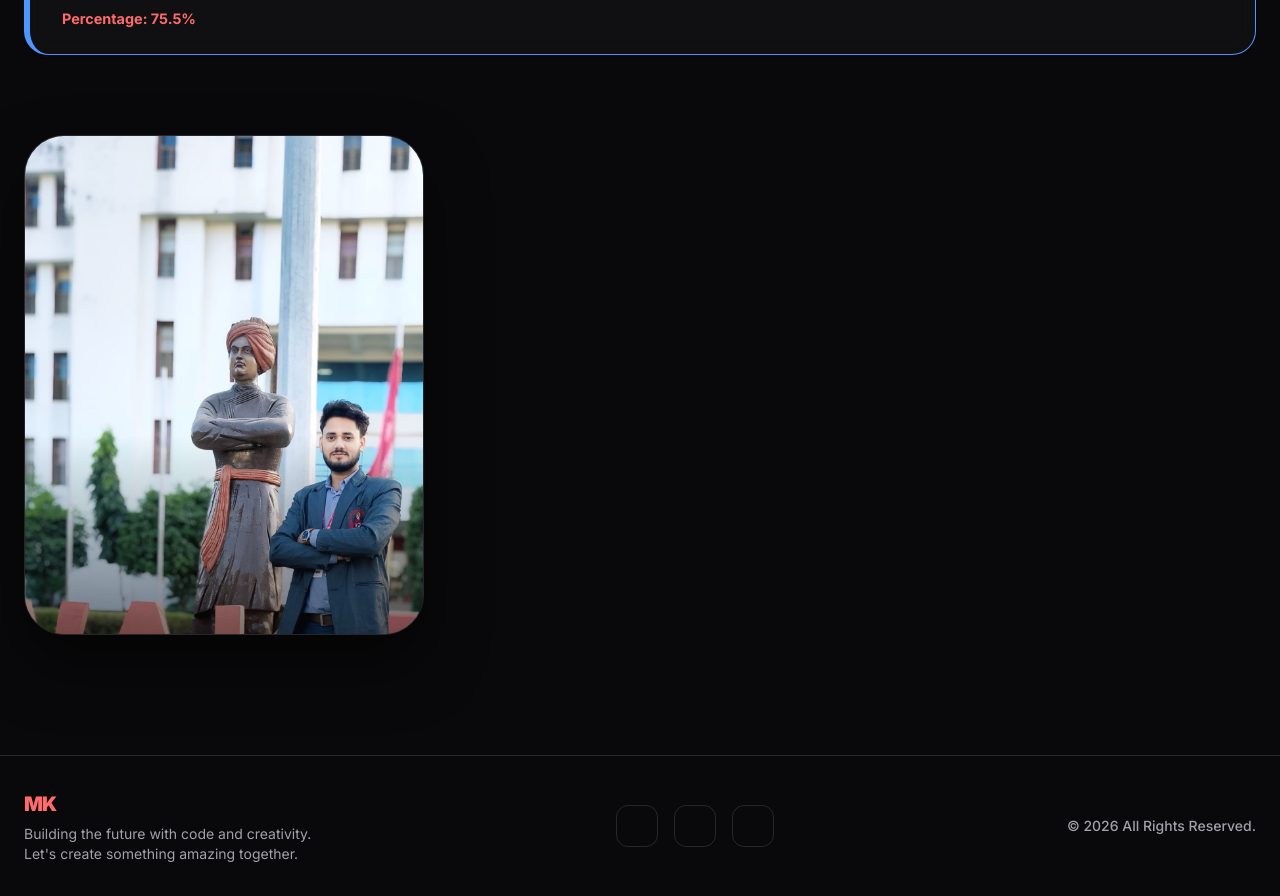
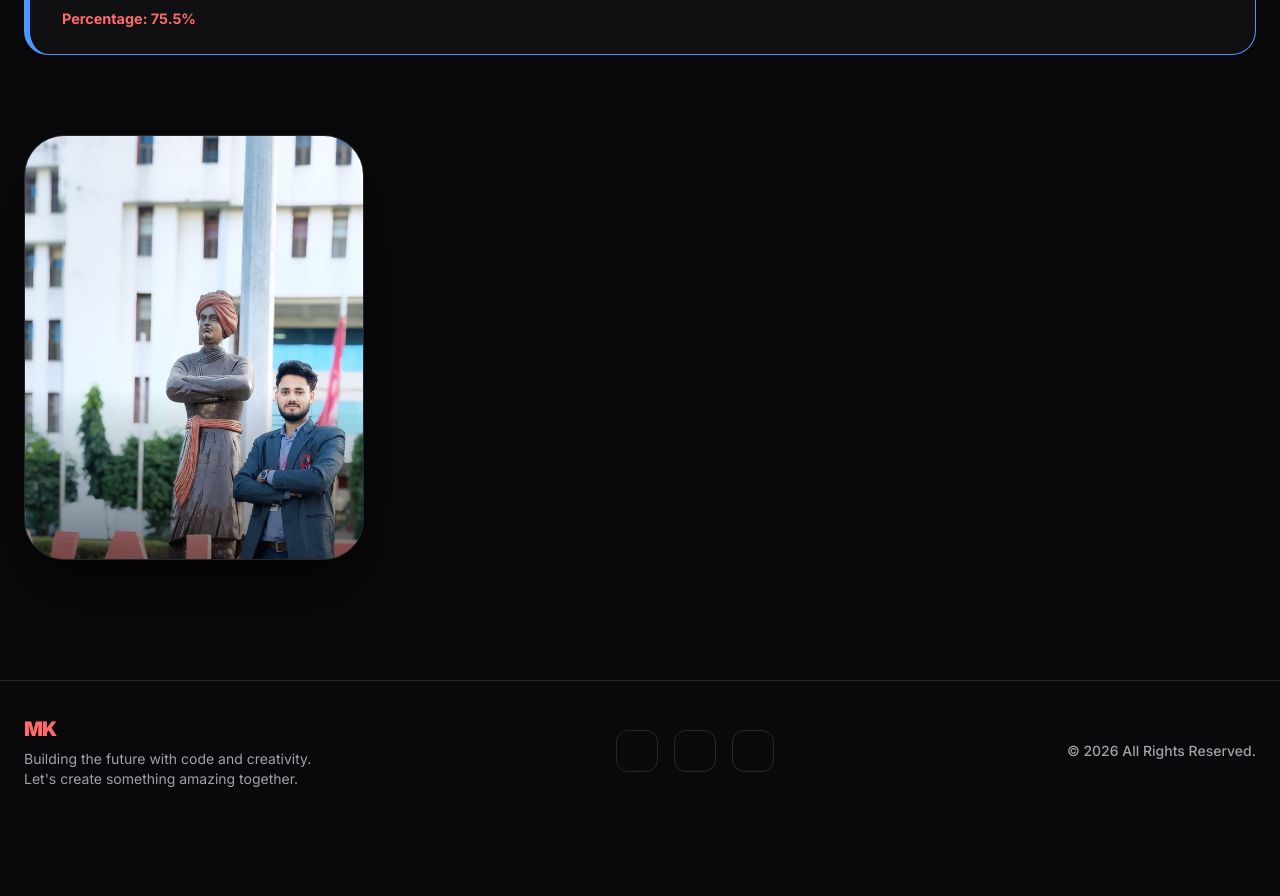
Before and after one commit to manish-9939/portfolio, a React (Vite) app: page /about in a window 1280 px wide. Shown: the part 880-1776 px from the top of the page. After the commit the page ends 1701 px from the top, so only its background shows below. Built offline with nearby package versions, Linux system fonts and the light colour scheme; some icons are missing.

Commit message:
UI: Reduced image sizes in Hero and About sections with improved face focus

```diff
--- a/src/components/About.jsx
+++ b/src/components/About.jsx
@@ -120,7 +120,7 @@ const About = () => {
                             <Box sx={{
                                 position: 'relative',
                                 width: '100%',
-                                maxWidth: '400px',
+                                maxWidth: '340px',
                                 aspectRatio: '4/5',
                                 borderRadius: '40px',
                                 overflow: 'hidden',
@@ -141,7 +141,7 @@ const About = () => {
                                         width: '100%',
                                         height: '100%',
                                         objectFit: 'cover',
-                                        objectPosition: 'center 15%'
+                                        objectPosition: 'center 12%'
                                     }}
                                 />
                             </Box>
--- a/src/components/Hero.jsx
+++ b/src/components/Hero.jsx
@@ -188,8 +188,8 @@ const Hero = () => {
                 />
                 <Box sx={{
                     position: 'relative',
-                    width: { xs: 240, sm: 300, md: 380 },
-                    height: { xs: 240, sm: 300, md: 380 },
+                    width: { xs: 240, sm: 300, md: 320 },
+                    height: { xs: 240, sm: 300, md: 320 },
                     zIndex: 2,
                     borderRadius: '50%',
                     overflow: 'hidden',
```
